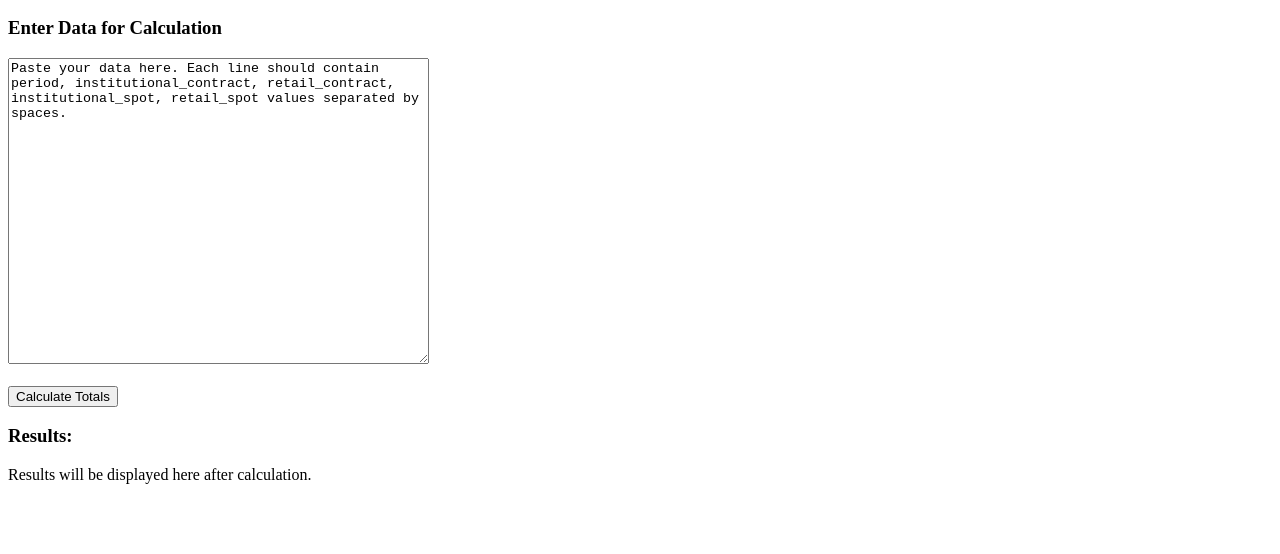
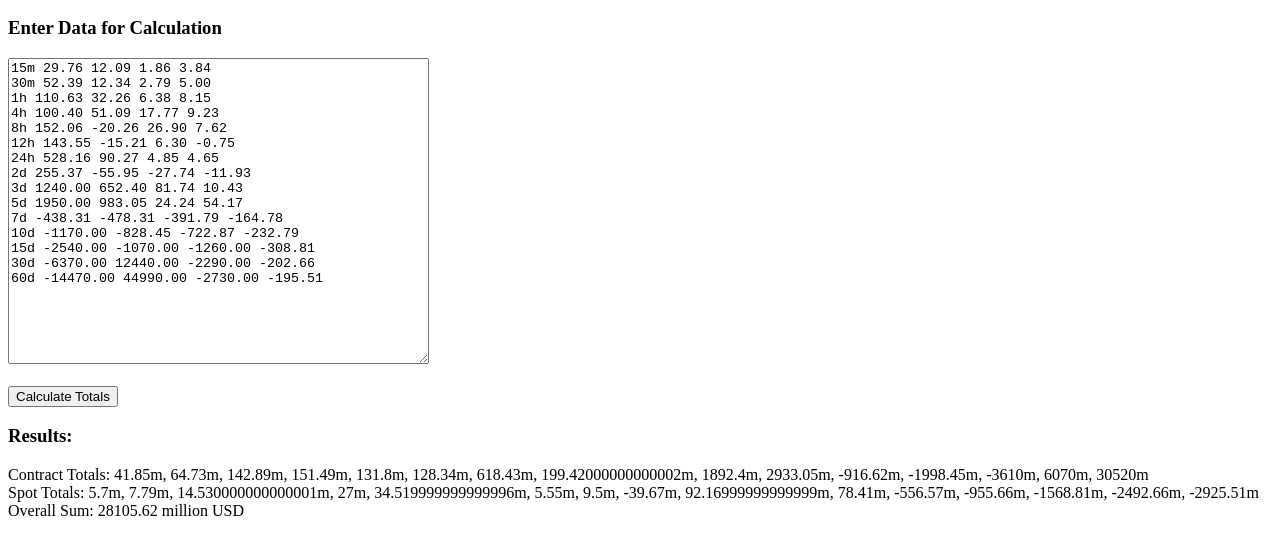
Before and after one commit to 15ymy/btc-data-analyzer, a plain HTML site: page index.html in a window 1280 px wide. Both pictures are taken after a click on the button "Calculate Totals". Shown: the part 50-604 px from the top of the page. Drawn offline with Linux system fonts and the light colour scheme.

Commit message:
index.html

```diff
--- a/index.html
+++ b/index.html
@@ -8,7 +8,21 @@
 <h2>BTCUSDT Data Calculator</h2>
 <form id="dataForm">
     <h3>Enter Data for Calculation</h3>
-    <textarea id="inputData" rows="20" cols="50">Paste your data here. Each line should contain period, institutional_contract, retail_contract, institutional_spot, retail_spot values separated by spaces.</textarea>
+    <textarea id="inputData" rows="20" cols="50">15m 29.76 12.09 1.86 3.84
+30m 52.39 12.34 2.79 5.00
+1h 110.63 32.26 6.38 8.15
+4h 100.40 51.09 17.77 9.23
+8h 152.06 -20.26 26.90 7.62
+12h 143.55 -15.21 6.30 -0.75
+24h 528.16 90.27 4.85 4.65
+2d 255.37 -55.95 -27.74 -11.93
+3d 1240.00 652.40 81.74 10.43
+5d 1950.00 983.05 24.24 54.17
+7d -438.31 -478.31 -391.79 -164.78
+10d -1170.00 -828.45 -722.87 -232.79
+15d -2540.00 -1070.00 -1260.00 -308.81
+30d -6370.00 12440.00 -2290.00 -202.66
+60d -14470.00 44990.00 -2730.00 -195.51</textarea>
     <br><br>
     <button type="button" onclick="calculateTotals()">Calculate Totals</button>
 </form>
@@ -34,10 +48,23 @@ function calculateTotals() {
             spot_institutional.push(parseFloat(values[3]));
             spot_retail.push(parseFloat(values[4]));
         } else {
-            document.getElementById("output").innerText = "Error in line " + (i+1) + ": Each line must have five elements.";
+            document.getElementById("output").innerText = "Error in line " + (i+1) + ": Each line must have five elements. Found " + values.length + " elements.";
             return;
         }
     }
 
     // Calculating totals
-    var contract_totals = contract_institutional.map((c, i) =>
+    var contract_totals = contract_institutional.map((c, i) => c + contract_retail[i]);
+    var spot_totals = spot_institutional.map((s, i) => s + spot_retail[i]);
+    var overall_sum = contract_totals.reduce((a, b) => a + b, 0) + spot_totals.reduce((a, b) => a + b, 0);
+
+    // Displaying results
+    var resultText = "Contract Totals: " + contract_totals.join('m, ') + "m\n";
+    resultText += "Spot Totals: " + spot_totals.join('m, ') + "m\n";
+    resultText += "Overall Sum: " + overall_sum.toFixed(2) + " million USD";
+    document.getElementById("output").innerText = resultText;
+}
+</script>
+
+</body>
+</html>
```
